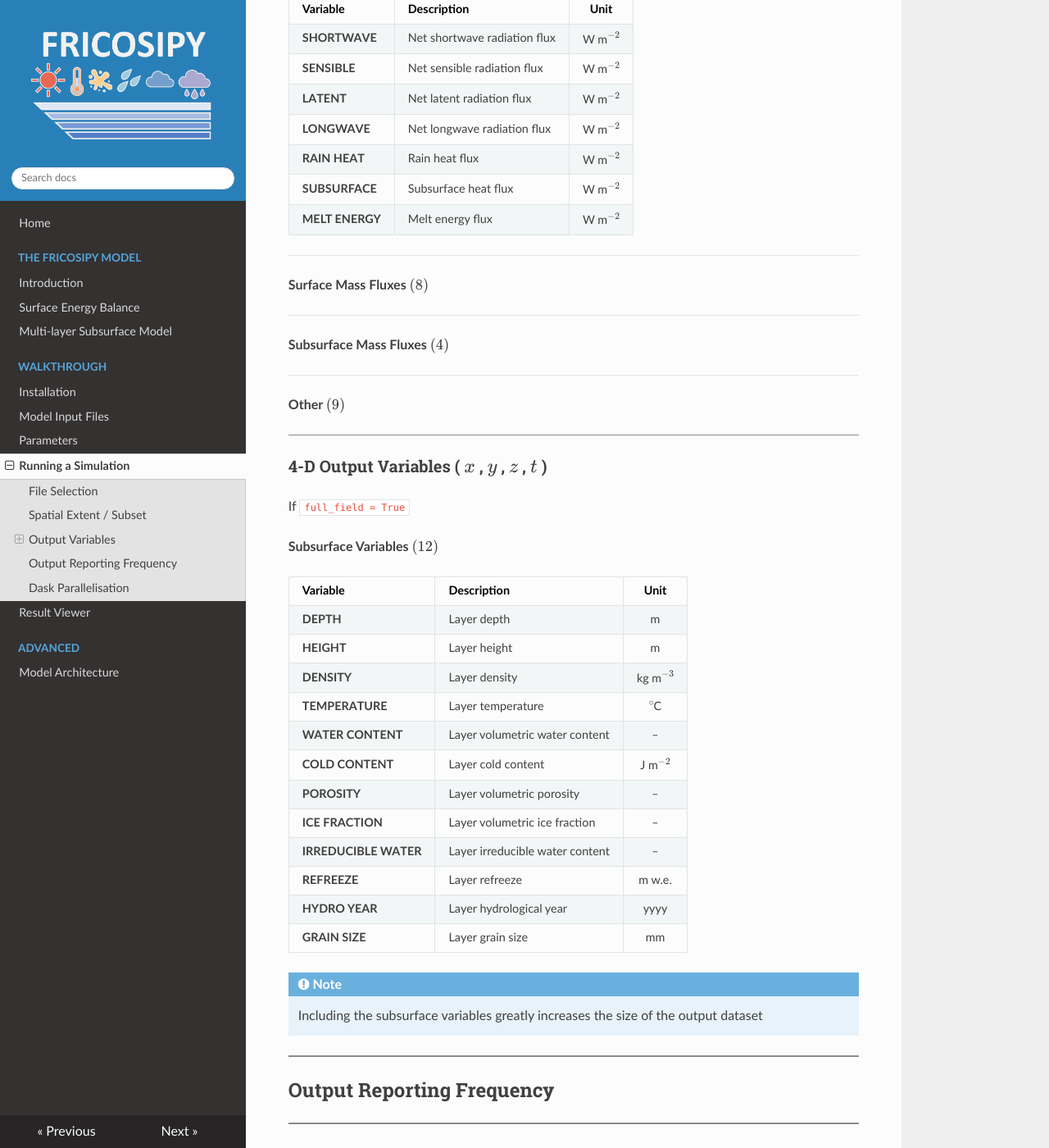
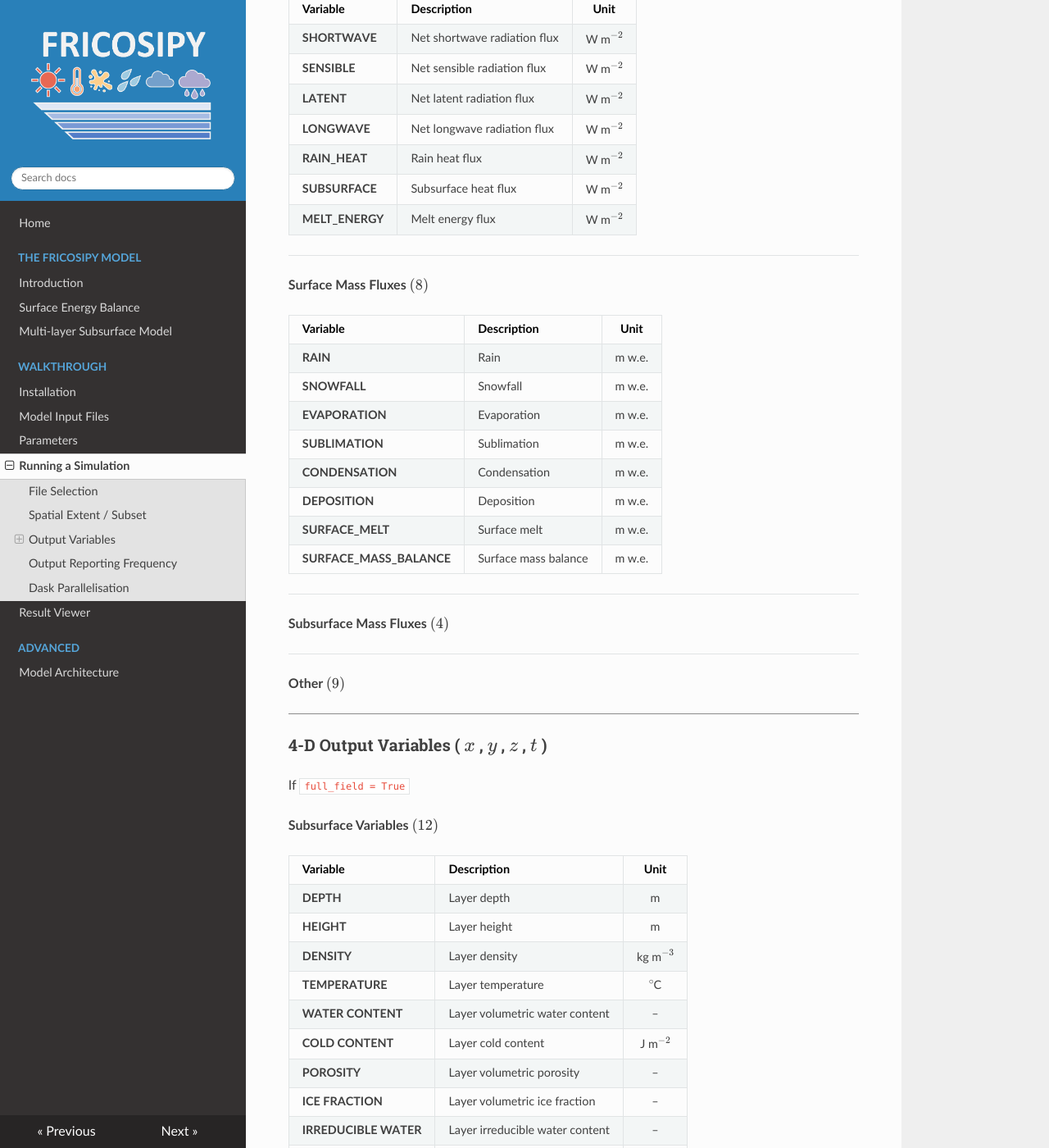
Before and after one commit to MarcusGastaldello/FRICOSIPY, an MkDocs documentation site: the page built from docs/running_a_simulation.md, in a window 1280 px wide and 1400 px high, scrolled down 820 px. Shown: the whole window at 82% size. Built offline with MkDocs 1.6.1, drawn with Linux system fonts in a browser that asks for light colours; nearby versions of some CDN libraries; some of the changed text lies outside the part shown.

Commit message:
Refactor variable names and update documentation
Updated variable names in the documentation for consistency and clarity. Added new surface mass flux variables and expanded note on subsurface variables.

```diff
--- a/docs/running_a_simulation.md
+++ b/docs/running_a_simulation.md
@@ -46,15 +46,24 @@ og_description: An explanation of how to setup the configuration file and run a
 | **SENSIBLE** | Net sensible radiation flux | W m$^{-2}$ |
 | **LATENT** | Net latent radiation flux | W m$^{-2}$ |
 | **LONGWAVE** | Net longwave radiation flux | W m$^{-2}$ |
-| **RAIN HEAT** | Rain heat flux | W m$^{-2}$ |
+| **RAIN_HEAT** | Rain heat flux | W m$^{-2}$ |
 | **SUBSURFACE** | Subsurface heat flux | W m$^{-2}$ |
-| **MELT ENERGY** | Melt energy flux | W m$^{-2}$ |
+| **MELT_ENERGY** | Melt energy flux | W m$^{-2}$ |
 
 ---
 
 **Surface Mass Fluxes $(8)$**
 
-
+| Variable | Description | Unit |
+|:---|:---|:---:|
+| **RAIN** | Rain | m w.e. |
+| **SNOWFALL** | Snowfall | m w.e. |
+| **EVAPORATION** | Evaporation | m w.e. |
+| **SUBLIMATION** | Sublimation | m w.e. |
+| **CONDENSATION** | Condensation | m w.e. |
+| **DEPOSITION** | Deposition | m w.e. |
+| **SURFACE_MELT** | Surface melt | m w.e. |
+| **SURFACE_MASS_BALANCE** | Surface mass balance | m w.e. |
 
 ---
 
@@ -89,7 +98,7 @@ If `full_field = True`
 | **GRAIN SIZE** | Layer grain size | mm |
 
 !!! note
-    Including the subsurface variables greatly increases the size of the output dataset
+    Including the subsurface variables greatly increases the size of the output dataset and the amount of memory required.
 
 <hr style="height:2px; background-color:#8b8b8b; border:none;" />
 
```
